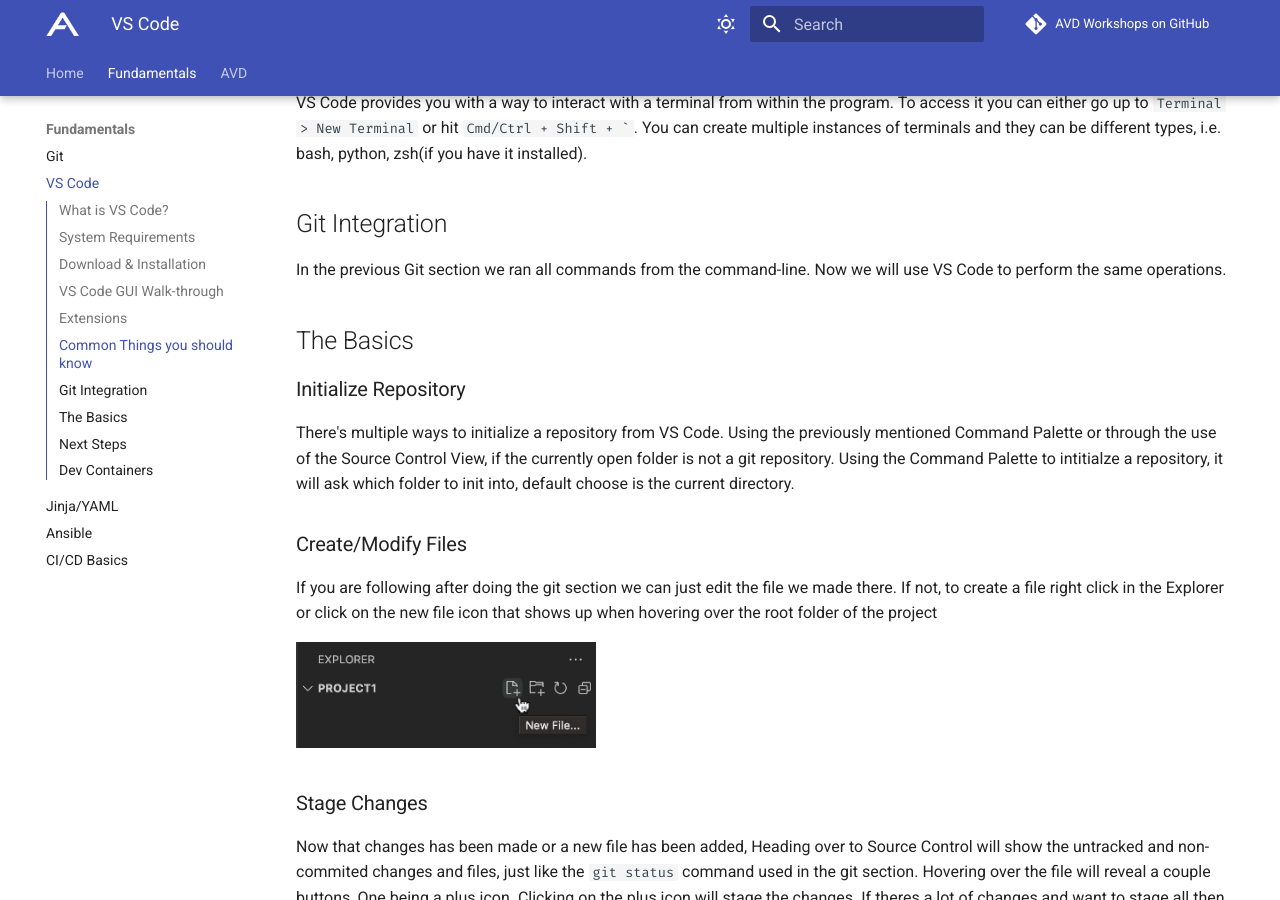
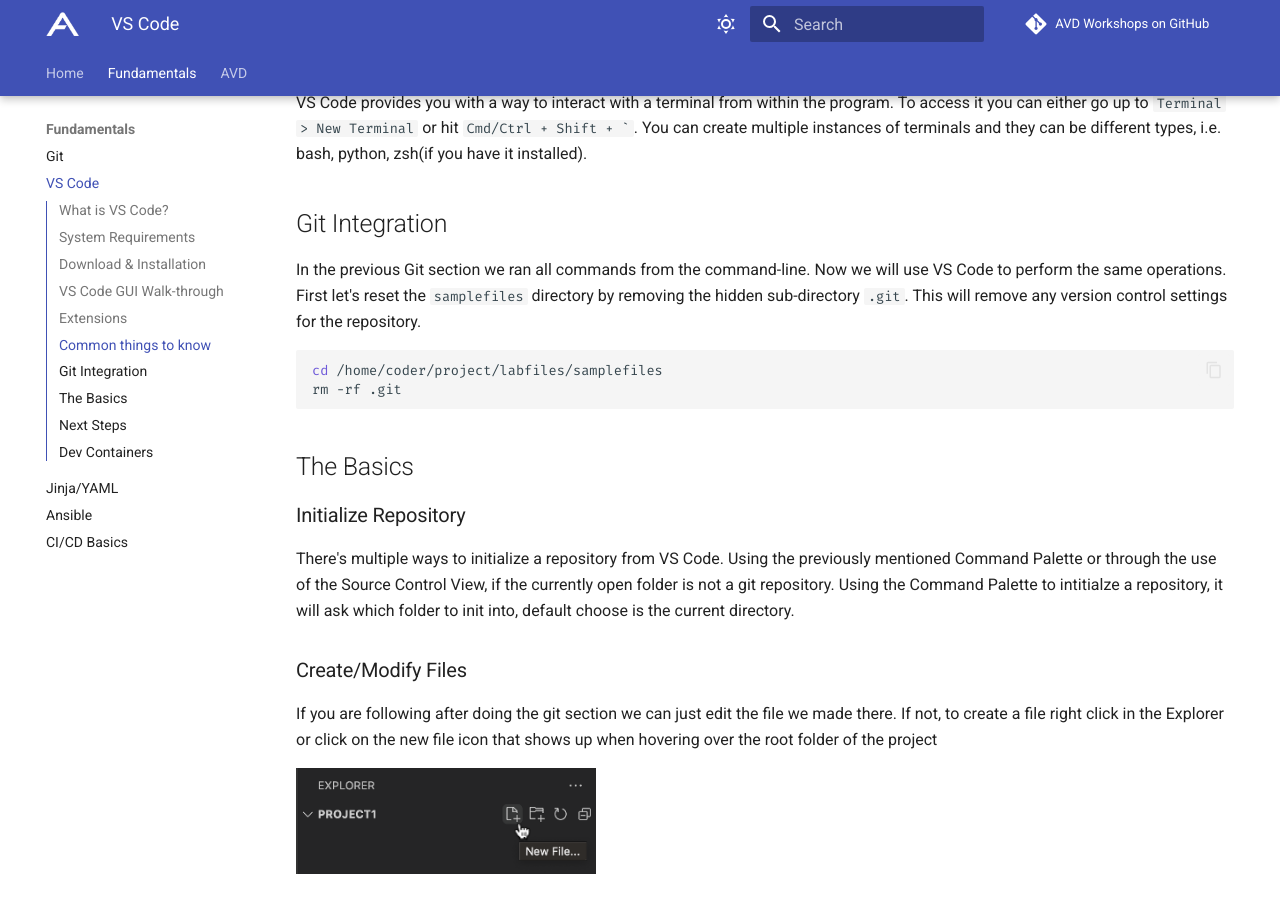
Before and after one commit to aristanetworks/avd-workshops, an MkDocs documentation site: the page built from workshops/vscode.md, in a window 1280 px wide and 900 px high, scrolled down 3451 px. Built offline with MkDocs 1.6.1 and Material for MkDocs 9.7.7, drawn with Linux system fonts in a browser that asks for light colours; comment, search, counter and statistics services are not loaded; some of the changed text lies outside the part shown.

Commit message:
added section to reset samplefiles to base

````diff
--- a/workshops/vscode.md
+++ b/workshops/vscode.md
@@ -62,7 +62,7 @@
 - Remote - SSH (Microsoft)
 - Dev Containers (Microsoft)
 
-## Common Things you should know
+## Common things to know
 
 ### Open/Close Folders
 
@@ -92,7 +92,12 @@
 
 ## Git Integration
 
-In the previous Git section we ran all commands from the command-line. Now we will use VS Code to perform the same operations.
+In the previous Git section we ran all commands from the command-line. Now we will use VS Code to perform the same operations. First let's reset the `samplefiles` directory by removing the hidden sub-directory `.git`.  This will remove any version control settings for the repository.
+
+``` bash
+cd /home/coder/project/labfiles/samplefiles
+rm -rf .git
+```
 
 ## The Basics
 
````
